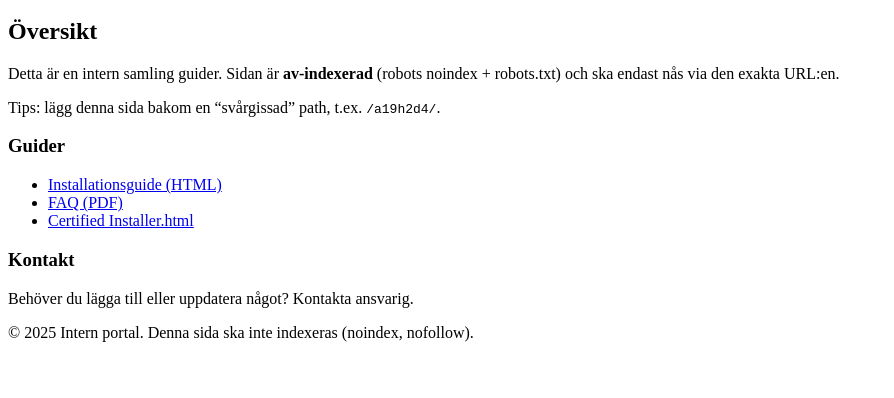
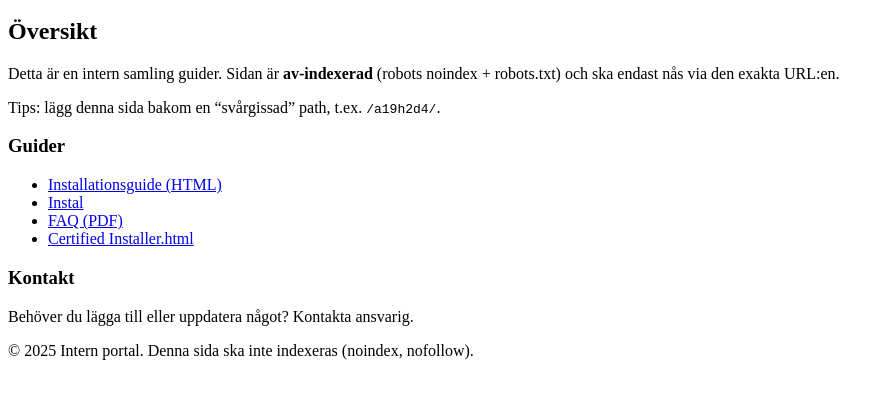
Before and after one commit to nordictechsolaxpower/nordictechsolaxpower.github.io, a plain HTML site: page a19h2d4/index.html in a window 1280 px wide. Shown: the part 160-558 px from the top of the page, without its empty margins (0-894 px from the left). Drawn offline with Linux system fonts and the light colour scheme.

Commit message:
Update index.html

```diff
--- a/a19h2d4/index.html
+++ b/a19h2d4/index.html
@@ -12,6 +12,7 @@
 <h3>Guider</h3>
 <ul>
 <li><a href="/public/install_guide.html">Installationsguide (HTML)</a></li>
+<li><a href="/public/">Instal</a></li>
 <li><a href="/public/faq.pdf">FAQ (PDF)</a></li>
 <li><a class="Link--primary" title="Certified Installer.html" href="public/Certified Installer.html" data-discover="true">Certified Installer.html</a></li>
 </ul>
```
